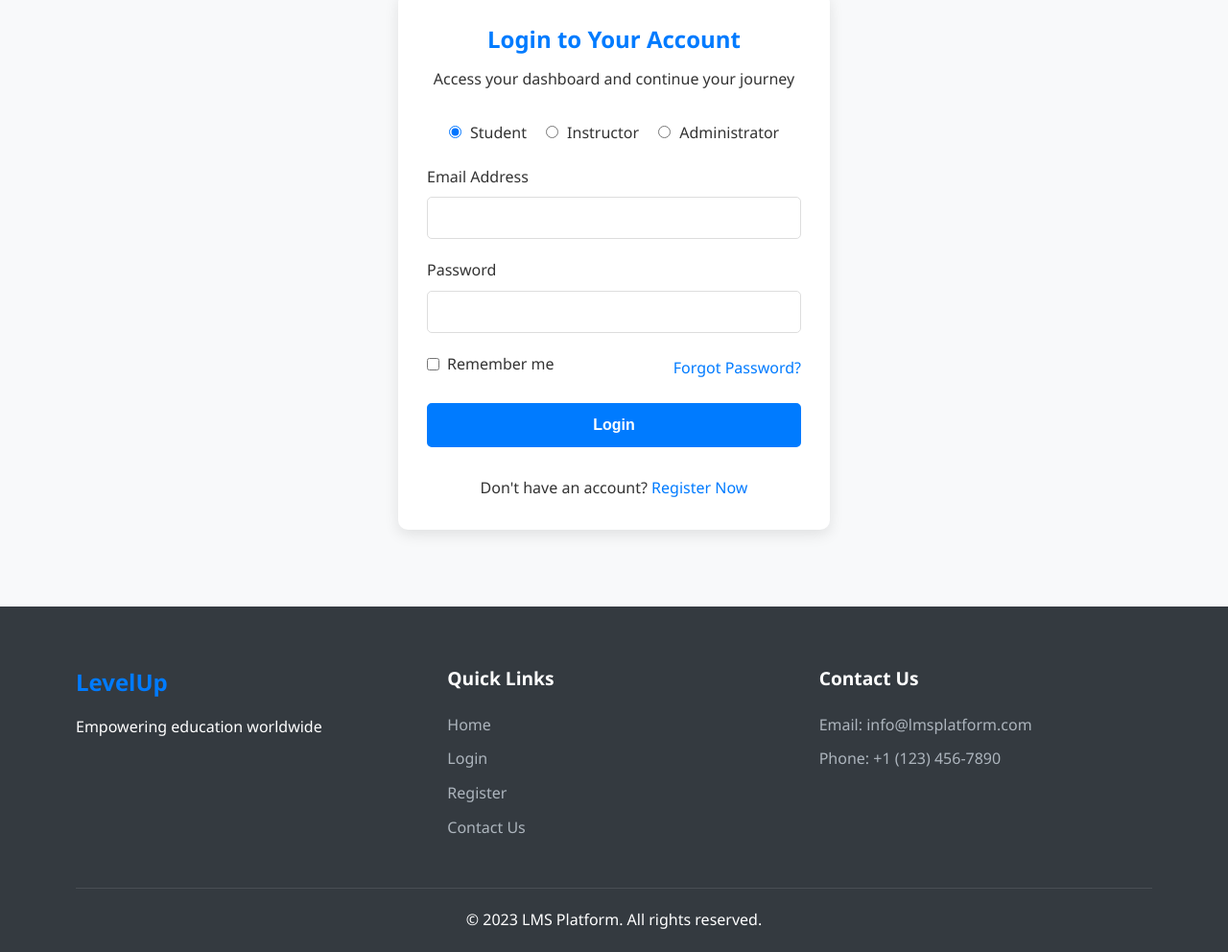
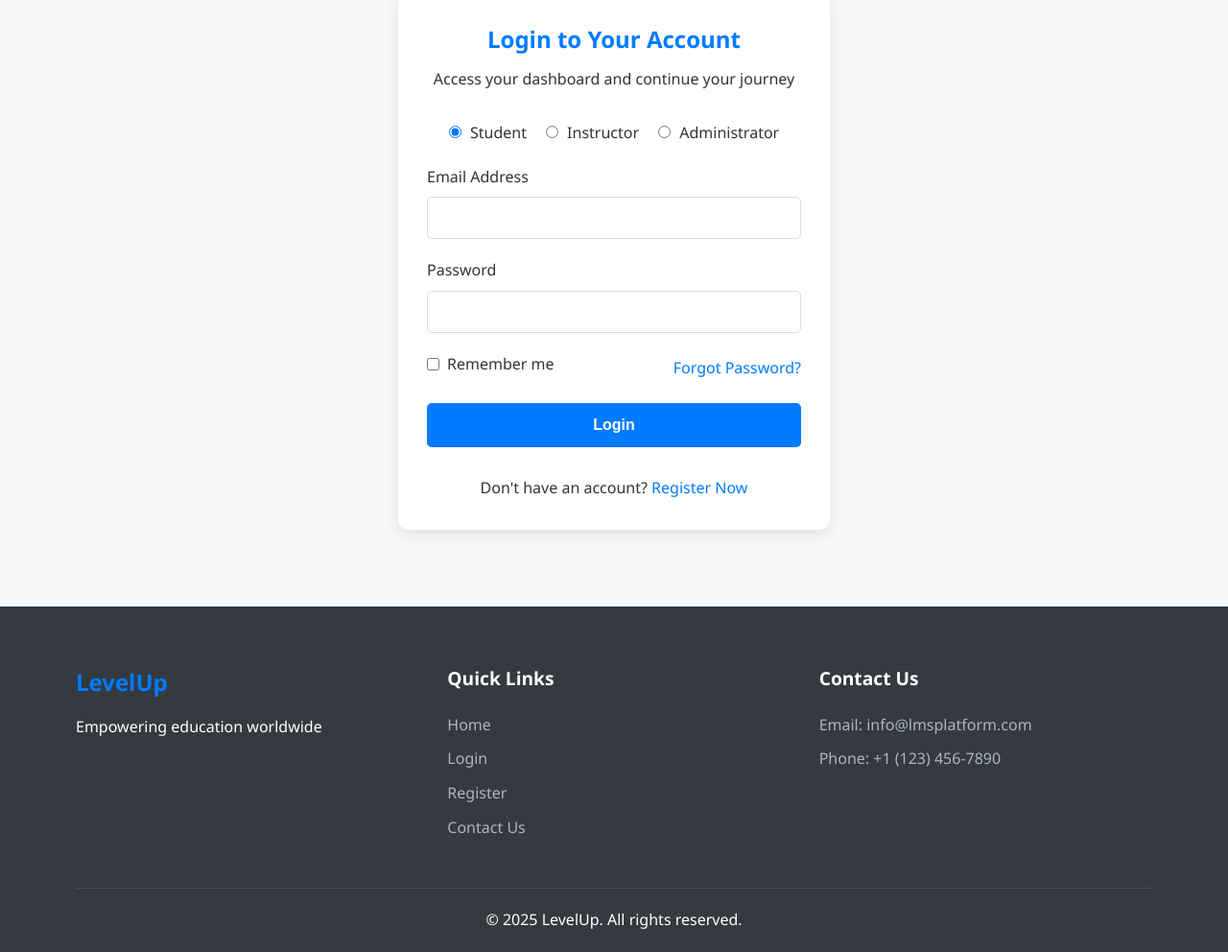
Before and after one commit to SoumyaSamikshyaSamal/Project1, a plain HTML site: page shared/login.html in a window 1280 px wide. Shown: the part 164-1156 px from the top of the page at 96% size. Drawn offline with Linux system fonts and the light colour scheme.

Commit message:
add feature

```diff
--- a/shared/login.html
+++ b/shared/login.html
@@ -181,7 +181,7 @@
                 </div>
             </div>
             <div class="footer-bottom">
-                <p>&copy; 2023 LMS Platform. All rights reserved.</p>
+                <p>&copy; 2025 LevelUp. All rights reserved.</p>
             </div>
         </div>
     </footer>
```
